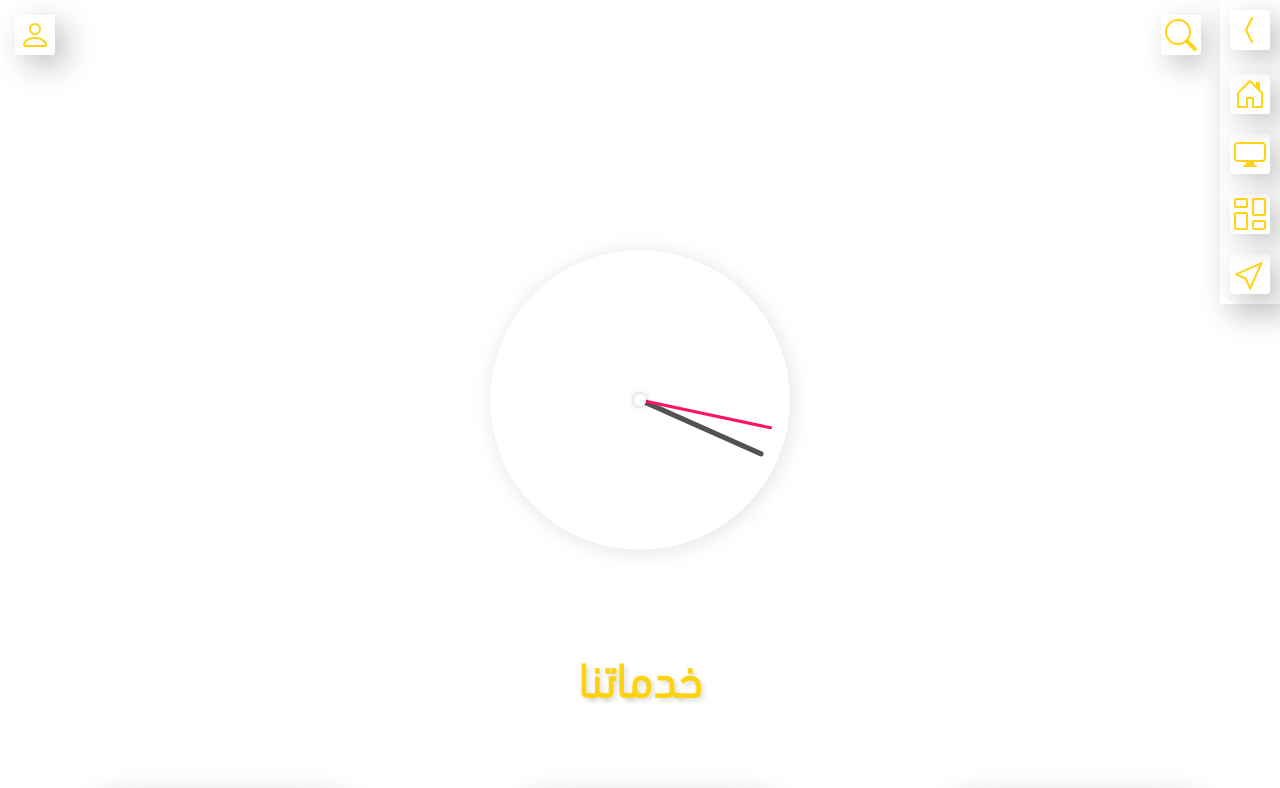
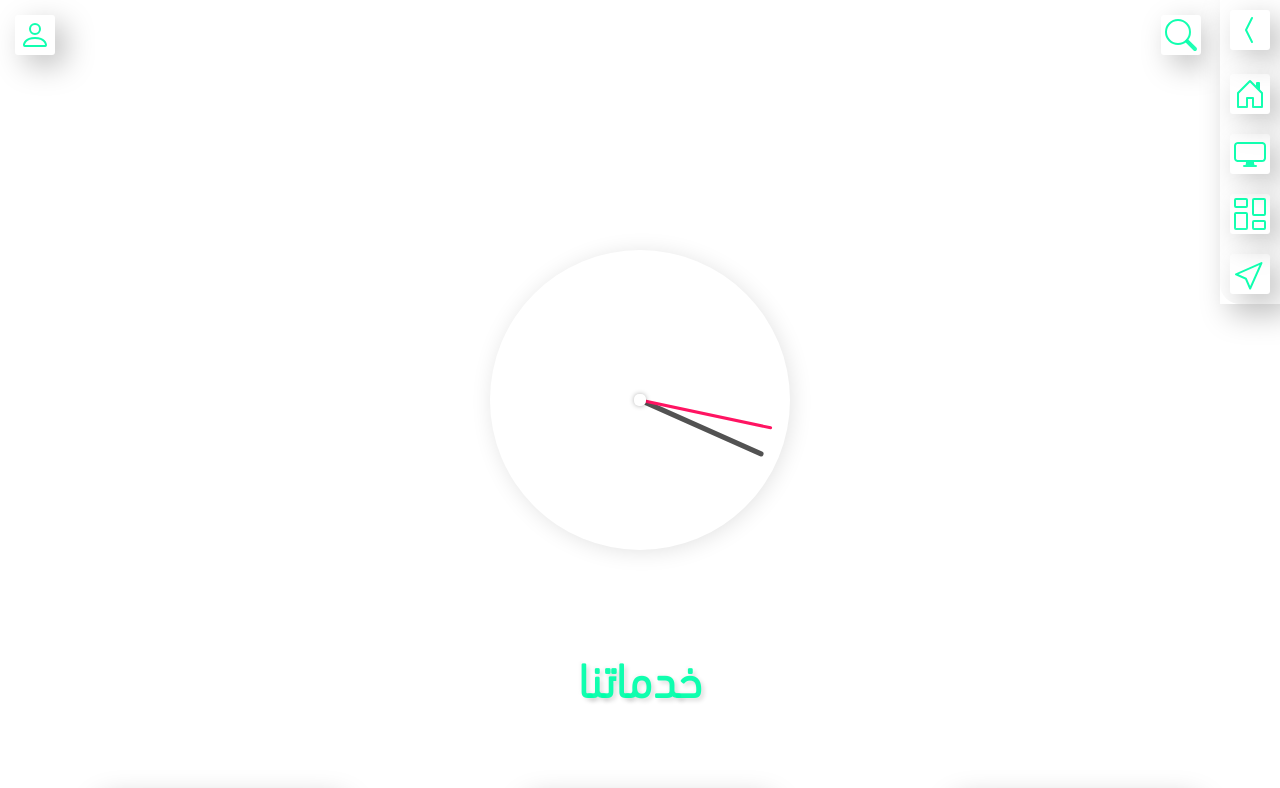
Before and after one commit to aljabristudio/aljabristudio.github.io, a plain HTML site: page index.html in a window 1280 px wide. Shown: the top 788 px of the page. Drawn offline with Linux system fonts and the light colour scheme.

Commit message:
Update main.css

```diff
--- a/css/main.css
+++ b/css/main.css
@@ -5,7 +5,7 @@
 :root{
     --light:#fff;
     --dark:#000;
-    --red:rgba(255, 208, 0, 0.938);
+    --red:rgba(0, 255, 170, 0.938);
 }
 *,::after,::before{
     margin: 0;
```
